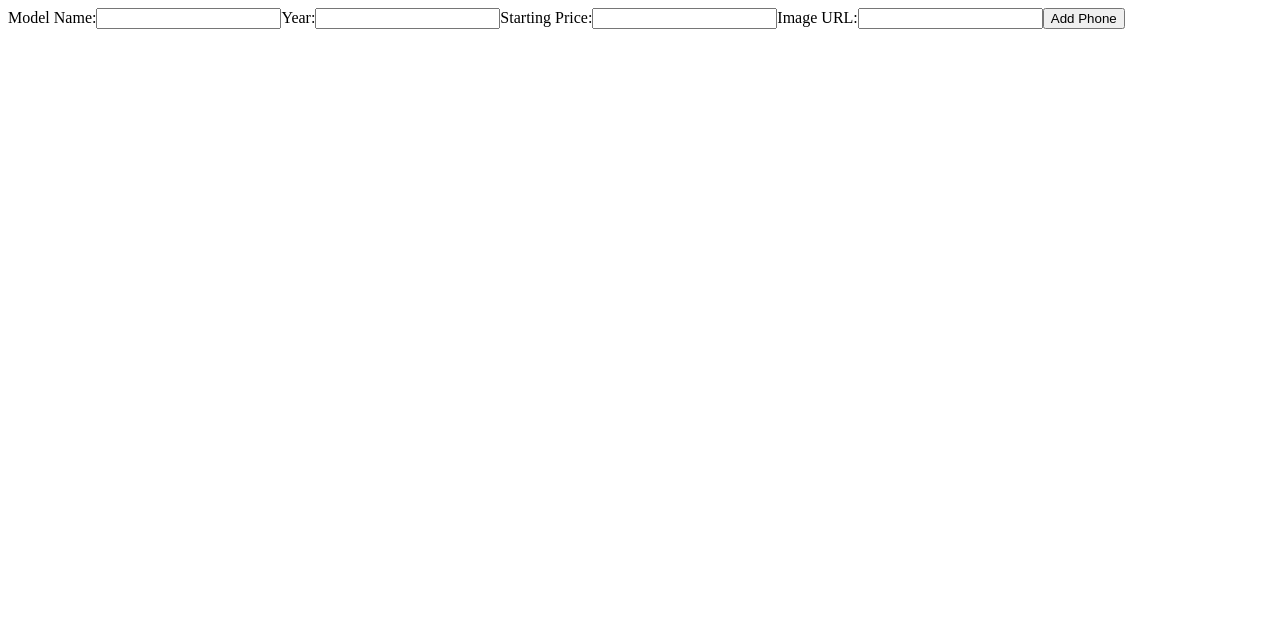
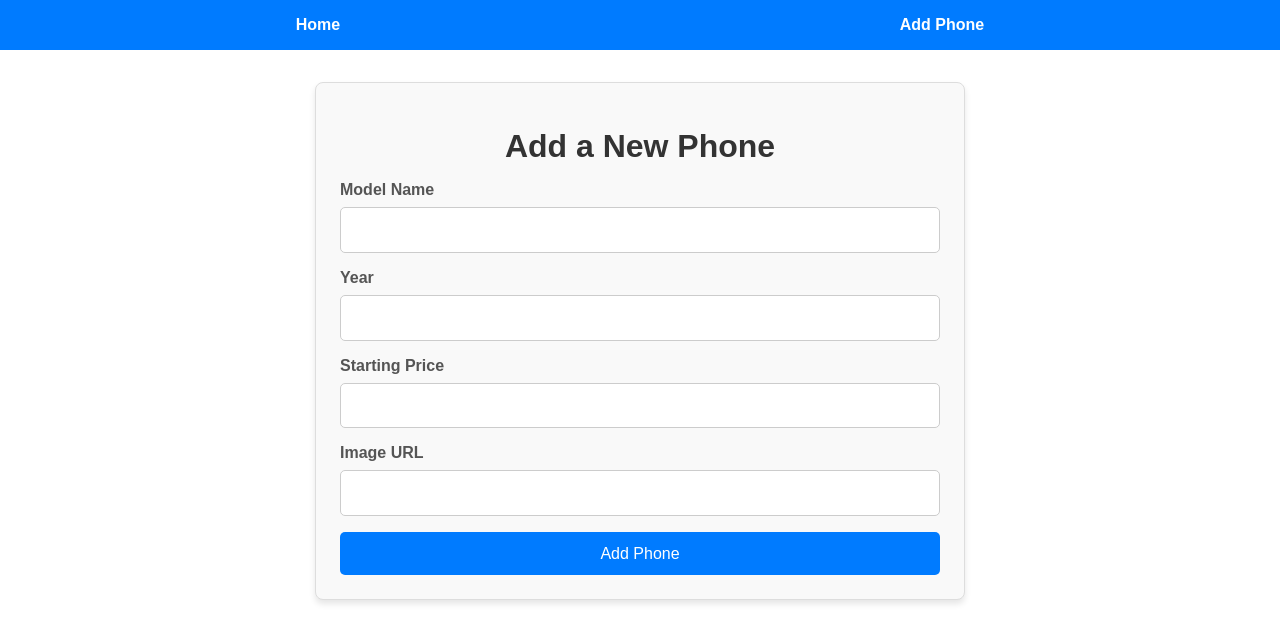
Before and after one commit to amishr87/phone-catalogue, a React (Create React App) app: page /add-phone in a window 1280 px wide. Shown: the top 642 px of the page. Built offline with nearby package versions, Linux system fonts and the light colour scheme.

Commit message:
Fixes and Added Nav Bar

```diff
--- a/src/App.js
+++ b/src/App.js
@@ -1,19 +1,58 @@
 import React from 'react';
-import { Routes, Route } from 'react-router-dom';
+import { Routes, Route, Link } from 'react-router-dom';
 import PhoneList from './components/PhoneList';
+import AddPhone from './components/AddPhone';
 import PhoneDetails from './components/PhoneDetails';
-import AddPhone from './components/AddPhone';
+
 
 function App() {
     return (
       <div>
+        {/* Navigation Bar */}
+        <nav style={navStyle}>
+          <ul style={ulStyle}>
+            <li style={liStyle}>
+              <Link to="/" style={linkStyle}>Home</Link>
+            </li>
+            <li style={liStyle}>
+              <Link to="/add-phone" style={linkStyle}>Add Phone</Link>
+            </li>
+          </ul>
+        </nav>
+
+        {/* Page Routes */}
         <Routes>
           <Route path="/" element={<PhoneList />} />
+          <Route path="/add-phone" element={<AddPhone />} />
           <Route path="/phones/:id" element={<PhoneDetails />} />
-        <Route path="/add-phone" element={<AddPhone />} />
         </Routes>
       </div>
     );
   }
 
+  // Styles for the navigation bar
+  const navStyle = {
+    background: '#007bff',
+    padding: '1rem',
+    color: 'white',
+  };
+
+  const ulStyle = {
+    listStyle: 'none',
+    display: 'flex',
+    justifyContent: 'space-around',
+    margin: 0,
+    padding: 0,
+  };
+
+  const liStyle = {
+    margin: '0 1rem',
+  };
+
+  const linkStyle = {
+    textDecoration: 'none',
+    color: 'white',
+    fontWeight: 'bold',
+  };
+
   export default App;
--- /dev/null
+++ b/src/components/AddPhone.css
@@ -0,0 +1,67 @@
+/* Container for the form */
+.form-container {
+    max-width: 600px;
+    margin: 2rem auto;
+    padding: 1.5rem;
+    border: 1px solid #ddd;
+    border-radius: 8px;
+    box-shadow: 0 4px 6px rgba(0, 0, 0, 0.1);
+    background-color: #f9f9f9;
+    font-family: Arial, sans-serif;
+  }
+
+  /* Form Title */
+  .form-container h1 {
+    text-align: center;
+    color: #333;
+    margin-bottom: 1rem;
+  }
+
+  /* Form styling */
+  .phone-form {
+    display: flex;
+    flex-direction: column;
+    gap: 1rem;
+  }
+
+  /* Form group styling */
+  .form-group {
+    display: flex;
+    flex-direction: column;
+  }
+
+  /* Label styling */
+  .form-group label {
+    margin-bottom: 0.5rem;
+    font-weight: bold;
+    color: #555;
+  }
+
+  /* Input styling */
+  .form-group input {
+    padding: 0.8rem;
+    border: 1px solid #ccc;
+    border-radius: 5px;
+    font-size: 1rem;
+  }
+
+  /* Button styling */
+  button {
+    padding: 0.8rem;
+    font-size: 1rem;
+    color: #fff;
+    background-color: #007bff;
+    border: none;
+    border-radius: 5px;
+    cursor: pointer;
+    transition: background-color 0.3s ease;
+  }
+
+  button:disabled {
+    background-color: #ccc;
+    cursor: not-allowed;
+  }
+
+  button:hover:not(:disabled) {
+    background-color: #0056b3;
+  }
--- a/src/components/AddPhone.js
+++ b/src/components/AddPhone.js
@@ -1,4 +1,5 @@
-import { useState } from 'react';
+import React, { useState } from 'react';
+import './AddPhone.css'; // Optional custom CSS for styling
 import api from '../services/api';
 
 function AddPhone() {
@@ -9,6 +10,8 @@ function AddPhone() {
     image: '',
   });
 
+  const [loading, setLoading] = useState(false);
+
   const handleChange = (e) => {
     const { name, value } = e.target;
     setFormData({ ...formData, [name]: value });
@@ -16,34 +19,73 @@ function AddPhone() {
 
   const handleSubmit = (e) => {
     e.preventDefault();
+    setLoading(true);
     api.post('/phones', formData)
-      .then((response) => {
+      .then(() => {
         alert('Phone added successfully!');
         setFormData({ modelname: '', year: '', startingprice: '', image: '' }); // Reset form
       })
-      .catch((error) => console.error('Error adding phone:', error));
+      .catch((error) => console.error('Error adding phone:', error))
+      .finally(() => setLoading(false));
   };
 
   return (
-    <form onSubmit={handleSubmit}>
-      <label>
-        Model Name:
-        <input type="text" name="modelname" value={formData.modelname} onChange={handleChange} required />
-      </label>
-      <label>
-        Year:
-        <input type="number" name="year" value={formData.year} onChange={handleChange} required />
-      </label>
-      <label>
-        Starting Price:
-        <input type="number" name="startingprice" value={formData.startingprice} onChange={handleChange} required />
-      </label>
-      <label>
-        Image URL:
-        <input type="text" name="image" value={formData.image} onChange={handleChange} required />
-      </label>
-      <button type="submit">Add Phone</button>
-    </form>
+    <div className="form-container">
+      <h1>Add a New Phone</h1>
+      <form onSubmit={handleSubmit} className="phone-form">
+        <div className="form-group">
+          <label htmlFor="modelname">Model Name</label>
+          <input
+            type="text"
+            id="modelname"
+            name="modelname"
+            value={formData.modelname}
+            onChange={handleChange}
+            required
+          />
+        </div>
+
+        <div className="form-group">
+          <label htmlFor="year">Year</label>
+          <input
+            type="number"
+            id="year"
+            name="year"
+            value={formData.year}
+            onChange={handleChange}
+            required
+          />
+        </div>
+
+        <div className="form-group">
+          <label htmlFor="startingprice">Starting Price</label>
+          <input
+            type="number"
+            id="startingprice"
+            name="startingprice"
+            value={formData.startingprice}
+            onChange={handleChange}
+            required
+          />
+        </div>
+
+        <div className="form-group">
+          <label htmlFor="image">Image URL</label>
+          <input
+            type="text"
+            id="image"
+            name="image"
+            value={formData.image}
+            onChange={handleChange}
+            required
+          />
+        </div>
+
+        <button type="submit" disabled={loading}>
+          {loading ? 'Adding...' : 'Add Phone'}
+        </button>
+      </form>
+    </div>
   );
 }
 
--- /dev/null
+++ b/src/index.css
@@ -0,0 +1,8 @@
+body {
+    margin: 0;
+    font-family: Arial, sans-serif;
+  }
+
+  a {
+    text-decoration: none;
+  }
--- a/src/index.js
+++ b/src/index.js
@@ -1,11 +1,14 @@
 import React from 'react';
-import ReactDOM from 'react-dom';
+import ReactDOM from 'react-dom/client';
 import { BrowserRouter } from 'react-router-dom';
 import App from './App';
+import './index.css'; // Optional global CSS
 
-ReactDOM.render(
-  <BrowserRouter>
-    <App />
-  </BrowserRouter>,
-  document.getElementById('root')
+const root = ReactDOM.createRoot(document.getElementById('root'));
+root.render(
+  <React.StrictMode>
+    <BrowserRouter>
+      <App />
+    </BrowserRouter>
+  </React.StrictMode>
 );
```
Lines whose indentation alone changed are shown as unchanged.
